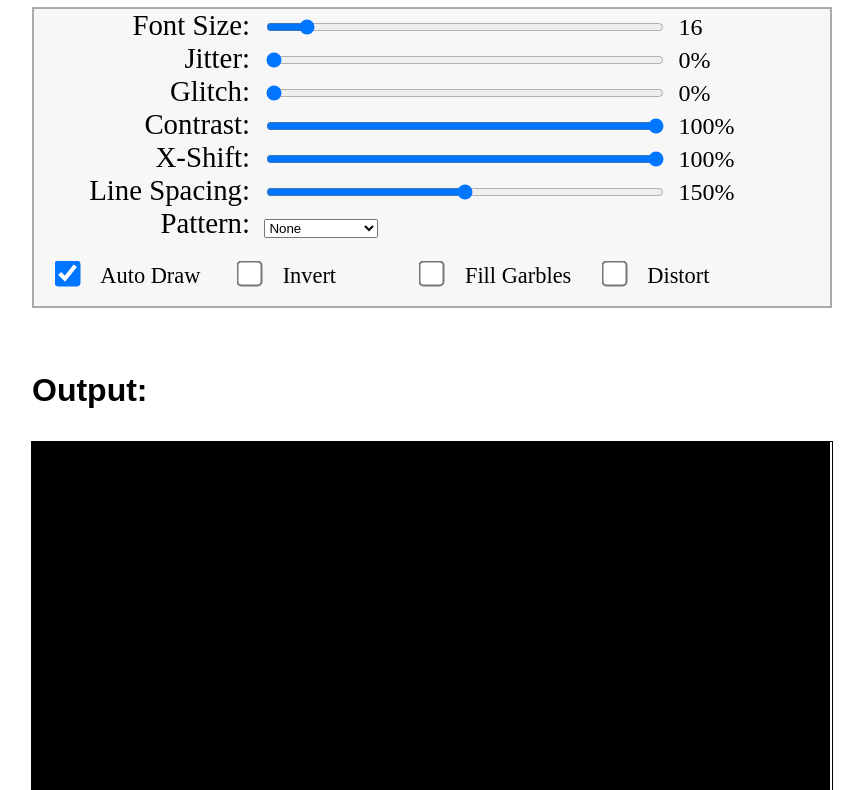
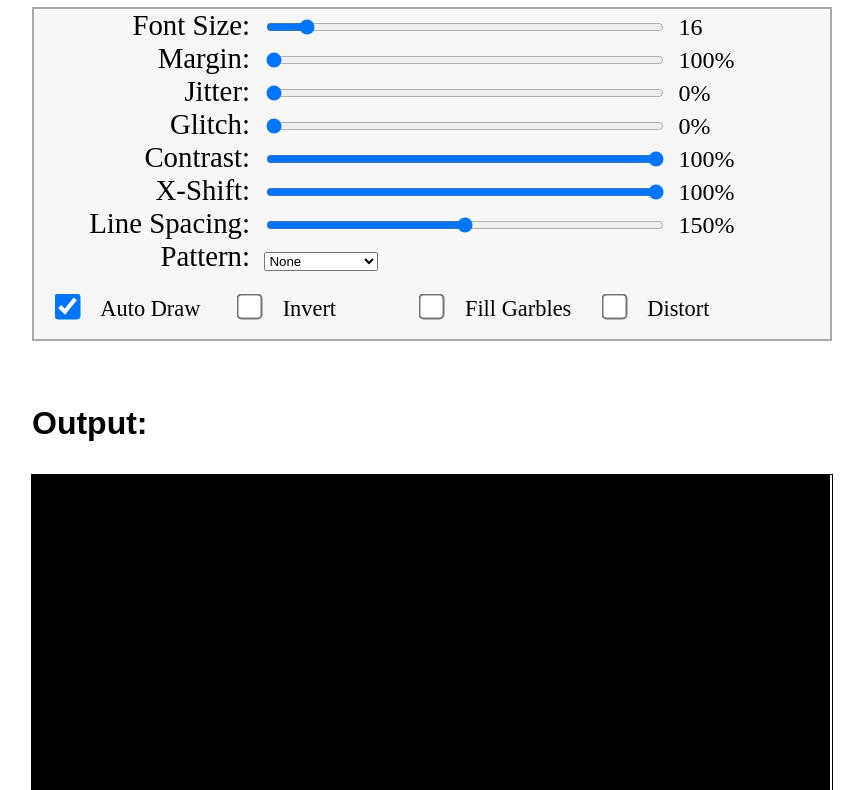
Before and after one commit to find/find.github.com, a plain HTML site: page antiocr.html in a window 1280 px wide. Shown: the part 586-1376 px from the top of the page, without its empty margins (208-1071 px from the left). Drawn offline with Linux system fonts and the light colour scheme.

Commit message:
Update antiocr.html

```diff
--- a/antiocr.html
+++ b/antiocr.html
@@ -534,6 +534,7 @@ function drawText(ctx, offset, color) {
       bold = false; // new line clears style
     }
     yspace -= JITTER*YSPACE*0.1;
+    let atnewline = false;
     for (let i=0; i<line.length; ++i) {
       //ctx.fillStyle='#a33';
       //ctx.fillRect(x-2,y-2,4,4); // debug
@@ -635,13 +636,25 @@ function drawText(ctx, offset, color) {
         y -= (1-scale)*yspace;
       }
       y += yspace;
+      atnewline = false;
       if (y+yspace>=H-PADDING) {
-        y = PADDING;
-        x -= XSPACE;
+        let pendingSymbol = false;
+        const symbols = /[，。、；：？！]/u;
+        if (i+1<line.length && line[i+1].match(symbols)) {
+          if (i+2==line.length || (i+2<line.length && !line[i+2].match(symbols))) {
+            pendingSymbol = true;
+          }
+        }
+        if (!pendingSymbol) {
+          y = PADDING;
+          x -= XSPACE;
+          atnewline = true;
+        }
       }
     }
     y = PADDING;
-    x -= XSPACE;
+    if (!atnewline)
+      x -= XSPACE;
     if (title) // extra space
       x -= XSPACE/2;
     firstline = false;
@@ -651,14 +664,15 @@ function drawText(ctx, offset, color) {
 
 function updateFonts() {
   let v=$('font-size').value
-  $('font-size-disp').innerHTML=v
+  $('font-size-value').innerHTML=v
   let dpr = window.devicePixelRatio || 1.0;
   v = Number(v)*dpr;
   FONTSIZE = v;
   YSPACE = Math.ceil(v*1.15);
   XSPACE = Math.ceil(v*(Number($('x-spacing').value)/100.0+1.0));
   ENSPACE = Math.ceil(v*1.15*0.5);
-  PADDING = v*1.4;
+  PADDING = v*1.4 * Number($('margin').value)/100.0;
+  JITTER = Number($('jitter').value)/100.0;
   if ($('distort').checked)
     PADDING*=2;
   NORMAL_FONT = `${Math.ceil(v)}px ${SERIF_FONT}`;
@@ -686,8 +700,8 @@ function checkDistortParms() {
   } else {
     $('distort-parms').style='display:none';
   }
-  $('distort-cnt-disp').innerHTML = $('distort-cnt').value
-  $('distort-strength-disp').innerHTML = $('distort-strength').value
+  $('distort-cnt-value').innerHTML = $('distort-cnt').value
+  $('distort-strength-value').innerHTML = $('distort-strength').value
   doTheJob(true);
 }
 
@@ -697,39 +711,41 @@ window.addEventListener('load', function() {
   $('execute').onclick=()=>render(false);
   $('input').oninput=()=>doTheJob(false);
   new ResizeObserver(onResize).observe($('output-container'));
-  $('font-size').oninput=()=>{
-    updateFonts();
-    doTheJob();
-  };
-  $('jitter').oninput=()=>{
-    let v=$('jitter').value;
-    $('jitter-disp').innerHTML = `${v}%`;
-    JITTER = Number(v)/100.0;
-    doTheJob();
-  };
-  $('glitch').oninput=()=>{
-    let v=$('glitch').value;
-    $('glitch-disp').innerHTML = `${v}%`;
-    doTheJob(true);
-  };
-  $('x-shift').oninput=()=>{
-    $('x-shift-disp').innerHTML = `${$('x-shift').value}%`;
-    doTheJob();
-  };
-  $('x-spacing').oninput=()=>{
-    $('x-spacing-disp').innerHTML = `${Number($('x-spacing').value)+100}%`;
-    updateFonts();
-    doTheJob();
-  };
-  $('jitter').oninput();
-  $('contrast').oninput=()=>{
-    $('contrast-disp').innerHTML = `${$('contrast').value}%`;
-    doTheJob(true);
-  };
-  $('pattern').onchange=()=>doTheJob(true);
-  $('invert').onchange=()=>doTheJob(false);
-  $('autoredraw').onchange=()=>doTheJob(false);
-  $('fill').onchange=()=>doTheJob(false);
+
+  function bind(inputid, fmt, glonly) {
+    const valueid=inputid+'-value';
+    const syncValue = (drawnow)=>{
+      const v = $(inputid).value;
+      if (fmt==null) {
+        // pass
+      } else if (fmt=='%') {
+        $(valueid).innerHTML = `${v}%`;
+      } else if (fmt=='+%') {
+        $(valueid).innerHTML = `${Number($(inputid).value)+100}%`;
+      } else if (fmt=='f') {
+        $(valueid).innerHTML = `${Number(v)}`;
+      } else {
+        $(valueid).innerHTML = `${v}`;
+      }
+      if (!glonly)
+        updateFonts();
+      if (drawnow)
+        doTheJob(glonly);
+    };
+    syncValue(false);
+    $(inputid).oninput=()=>syncValue(true);
+  }
+  bind('font-size', '', false);
+  bind('margin', '%', false);
+  bind('jitter', '%', false);
+  bind('glitch', '%', true);
+  bind('x-shift', '%', false);
+  bind('x-spacing', '+%', false);
+  bind('contrast', '%', true);
+  bind('pattern', null, true);
+  bind('invert', null, true);
+  bind('autoredraw', null, false);
+  bind('fill', null, false);
   $('distort').oninput=checkDistortParms;
   $('distort-cnt').oninput=checkDistortParms;
   $('distort-strength').oninput=checkDistortParms;
@@ -750,11 +766,6 @@ window.addEventListener('load', function() {
   }
   updateFonts();
   checkDistortParms();
-  $('jitter-disp').innerHTML = `${$('jitter').value}%`;
-  $('contrast-disp').innerHTML = `${$('contrast').value}%`;
-  $('x-shift-disp').innerHTML = `${$('x-shift').value}%`;
-  $('x-spacing-disp').innerHTML = `${Math.floor(XSPACE/FONTSIZE*100)}%`;
-  $('glitch-disp').innerHTML = `${$('glitch').value}%`;
   onResize();
 });
 </script>
@@ -766,14 +777,15 @@ window.addEventListener('load', function() {
 <textarea id="input" rows="12">
 </textarea>
 
-<h1>Config:</h1>
+<h1>Parameters:</h1>
 <div id="config">
-  <div class="parm"><span class="label">Font Size:</span><input id="font-size" style="width:50%" type="range" min="10" max="80" value="16" class="slider"/><span class="parmvalue" id="font-size-disp">16</span></div>
-  <div class="parm"><span class="label">Jitter:</span><input id="jitter" style="width:50%" type="range" min="0" max="200" value="0" class="slider"/><span class="parmvalue" id="jitter-disp">0%</span></div>
-  <div class="parm"><span class="label">Glitch:</span><input id="glitch" style="width:50%" type="range" min="0" max="100" value="0" class="slider"/><span class="parmvalue" id="glitch-disp">0%</span></div>
-  <div class="parm"><span class="label">Contrast:</span><input id="contrast" style="width:50%" type="range" min="0" max="100" value="100" class="slider"/><span class="parmvalue" id="contrast-disp">1.00</span></div>
-  <div class="parm"><span class="label">X-Shift:</span><input id="x-shift" style="width:50%" type="range" min="0" max="100" value="100" class="slider"/><span class="parmvalue" id="x-shift-disp">100%</span></div>
-  <div class="parm"><span class="label">Line Spacing:</span><input id="x-spacing" style="width:50%" type="range" min="0" max="100" value="50" class="slider"/><span class="parmvalue" id="x-spacing-disp">50%</span></div>
+  <div class="parm"><span class="label">Font Size:</span><input id="font-size" style="width:50%" type="range" min="10" max="80" value="16" class="slider"/><span class="parmvalue" id="font-size-value">16</span></div>
+  <div class="parm"><span class="label">Margin:</span><input id="margin" style="width:50%" type="range" min="100" max="500" value="100" class="slider"/><span class="parmvalue" id="margin-value">100%</span></div>
+  <div class="parm"><span class="label">Jitter:</span><input id="jitter" style="width:50%" type="range" min="0" max="200" value="0" class="slider"/><span class="parmvalue" id="jitter-value">0%</span></div>
+  <div class="parm"><span class="label">Glitch:</span><input id="glitch" style="width:50%" type="range" min="0" max="100" value="0" class="slider"/><span class="parmvalue" id="glitch-value">0%</span></div>
+  <div class="parm"><span class="label">Contrast:</span><input id="contrast" style="width:50%" type="range" min="0" max="100" value="100" class="slider"/><span class="parmvalue" id="contrast-value">1.00</span></div>
+  <div class="parm"><span class="label">X-Shift:</span><input id="x-shift" style="width:50%" type="range" min="0" max="100" value="100" class="slider"/><span class="parmvalue" id="x-shift-value">100%</span></div>
+  <div class="parm"><span class="label">Line Spacing:</span><input id="x-spacing" style="width:50%" type="range" min="0" max="100" value="50" class="slider"/><span class="parmvalue" id="x-spacing-value">50%</span></div>
   <div class="parm"><span class="label">Pattern:</span><select id="pattern">
     <option value="0">None</option>
     <option value="1">Line Strips</option>
@@ -788,8 +800,8 @@ window.addEventListener('load', function() {
     <div class="parm" style="display:inline-block"><input id="distort" type="checkbox"/><label for="distort">Distort</label></div>
   </div>
   <div id="distort-parms">
-    <div class="parm"><span class="label">Distort Amount:</span><input id="distort-cnt" style="width:50%" type="range" min="1" max="20" value="10" class="slider"/><span class="parmvalue" id="distort-cnt-disp">10</span></div>
-    <div class="parm"><span class="label">Distort Strength:</span><input id="distort-strength" style="width:50%" type="range" min="0" max="20" value="10" class="slider"/><span class="parmvalue" id="distort-strength-disp">10</span></div>
+    <div class="parm"><span class="label">Distort Amount:</span><input id="distort-cnt" style="width:50%" type="range" min="1" max="20" value="10" class="slider"/><span class="parmvalue" id="distort-cnt-value">10</span></div>
+    <div class="parm"><span class="label">Distort Strength:</span><input id="distort-strength" style="width:50%" type="range" min="0" max="20" value="10" class="slider"/><span class="parmvalue" id="distort-strength-value">10</span></div>
   </div>
 </div>
 
@@ -801,7 +813,7 @@ window.addEventListener('load', function() {
 </div>
 
 <div class="container">
-<button id="execute">Update</button>
+<button id="execute">Redraw</button>
 <button id="view">View In New Tab</button>
 <a id="download-anchor" download="image.png">
   <button id="download">Download Image</button>
```
